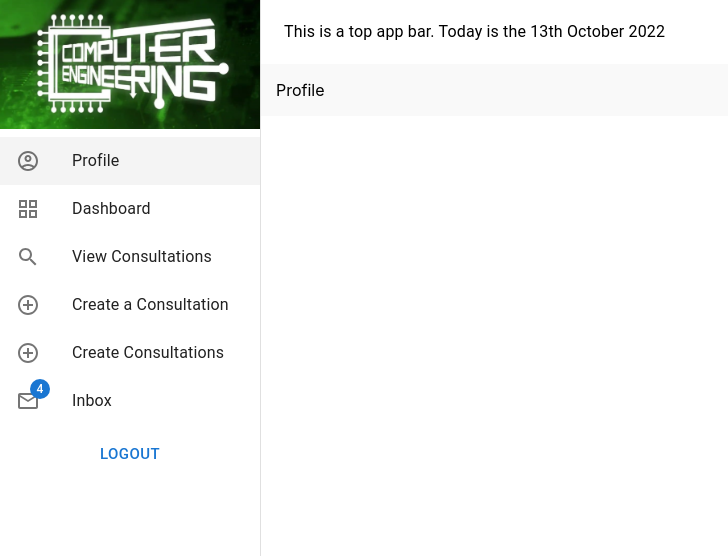
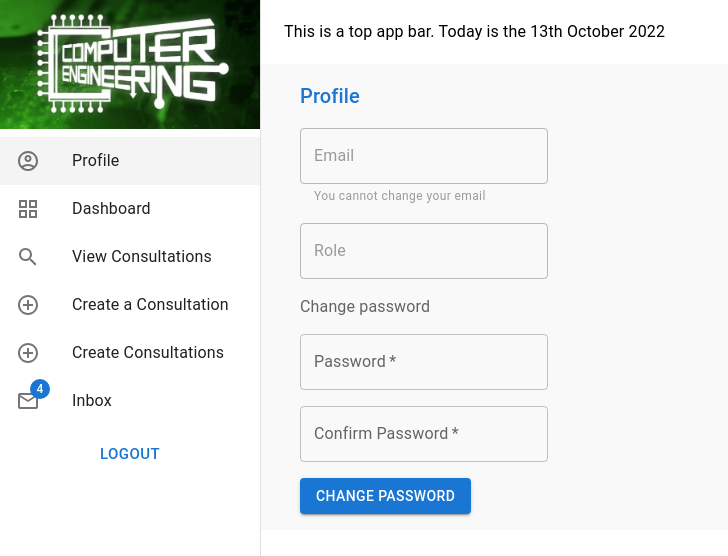
Before and after one commit to spider4929/consult-sched, a React (Create React App) app in the folder frontend/: page /profile in a window 1280 px wide. Shown: the top 556 px of the page, without its empty margins (0-728 px from the left). Built offline with nearby package versions, Linux system fonts and the light colour scheme; the HTML template or start-up script is replaced by a standard one.

Commit message:
Fixed Error message

```diff
--- a/frontend/src/pages/Profile.js
+++ b/frontend/src/pages/Profile.js
@@ -1,8 +1,92 @@
+import { Typography, Container, Button, makeStyles, TextField, FormControl, FormLabel } from "@mui/material";
+import { useState } from "react";
+
+const classes = {
+    field: {
+        marginTop: 2,
+        marginBottom: 2,
+        display: 'block'
+    }
+}
+
 const Profile = () => {
+    const [email, setEmail] = useState('');
+    const [role, setRole] = useState('');
+    const [password, setPassword] = useState ('');
+    const [passwordError, setPasswordError] = useState(false);
+    const [confirmPassword, setConfirmPassword] = useState('');
+    const [confirmPasswordError, setConfirmPasswordError] = useState(false);
+
+    const handleSubmit = (e) => {
+        setPasswordError(false)
+        setConfirmPasswordError(false)
+
+        if (password === '') {
+            setPasswordError(true)
+        }
+        if (password === confirmPassword) {
+            console.log("change password success")
+        }
+        if (password != confirmPassword){
+            console.log("change password error")
+            setConfirmPasswordError(true)
+        }
+        setPassword("")
+        setConfirmPassword("")
+    }
     return (
-        <div>
-            Profile
-        </div>
+        <Container>
+            <Typography
+             variant="h6"
+             color="primary">
+                Profile
+            </Typography>
+            <TextField
+                sx={classes.field}
+                label="Email"
+                variant="outlined"
+                color="secondary"
+                disabled
+                helperText="You cannot change your email"
+            />
+            <TextField
+                sx={classes.field}
+                label="Role"
+                variant="outlined"
+                color="secondary"
+                disabled
+            />
+            <FormControl>
+                <FormLabel>Change password</FormLabel>
+                    <form noValidate autoComplete="off" onSubmit={handleSubmit}>
+                        <TextField
+                            sx={classes.field}
+                            onChange={(e) => setPassword(e.target.value)}
+                            label="Password"
+                            variant="outlined"
+                            color="secondary"
+                            required
+                            error={passwordError}
+                        />
+                        <TextField
+                            sx={classes.field}
+                            onChange={(e) => setConfirmPassword(e.target.value)}
+                            label="Confirm Password"
+                            variant="outlined"
+                            color="secondary"
+                            required
+                            error={confirmPasswordError}
+                        />
+                        <Button
+                            variant="contained"
+                            color="primary"
+                            type="submit"
+                            >
+                            Change Password
+                        </Button>
+                    </form>
+            </FormControl>
+        </Container>
      );
 }
 
```
